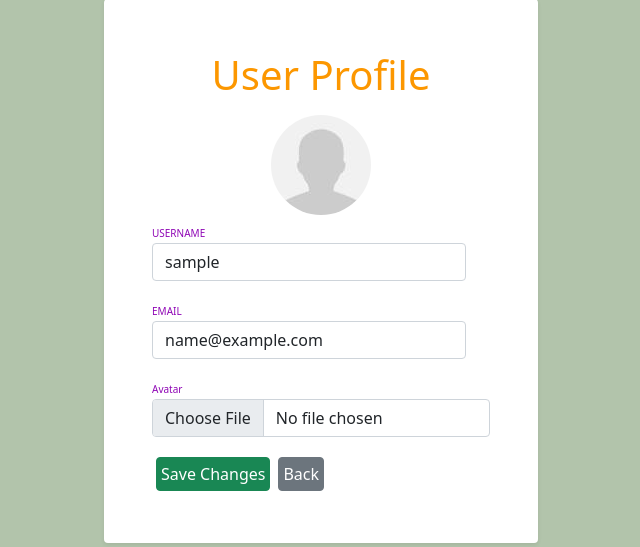
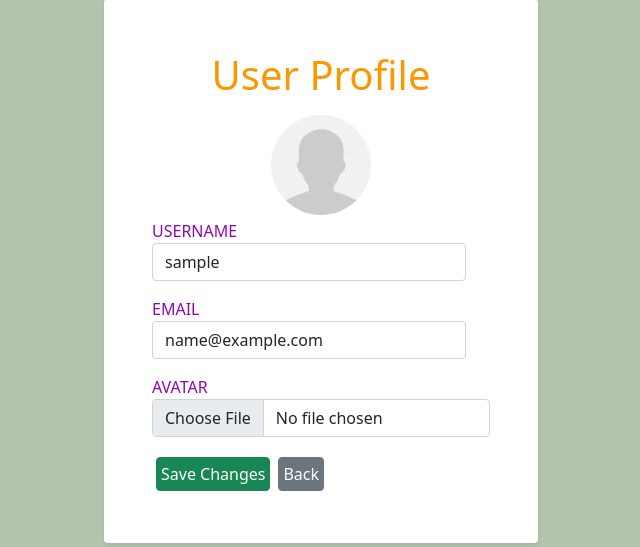
Before and after one commit to KatarzynaDudziak/web-chat-application, a Django app: page /user/profile/ in a window 1280 px wide. Shown: the part 129-676 px from the top of the page, without its empty margins (319-959 px from the left). Run offline with Django 4.2, Linux system fonts and the light colour scheme; the visitor is signed in with stand-in values (Sample User, id 1).

Commit message:
Small visual changes

```diff
--- a/chat/static/chat/styles.css
+++ b/chat/static/chat/styles.css
@@ -4,7 +4,7 @@
 }
 
 span {
-    font-size: x-small;
+    font-size: medium;
     color: rgb(143, 6, 181);
 }
 
--- a/user/templates/user/profile.html
+++ b/user/templates/user/profile.html
@@ -22,7 +22,7 @@
             </div>
         </div>
         <div class="mb-3">
-            <span>Avatar</span>
+            <span>AVATAR</span>
             <input class="form-control" type="file" name="avatar" id="formFile">
         </div>
         <div class="d-flex mt-3">
```
